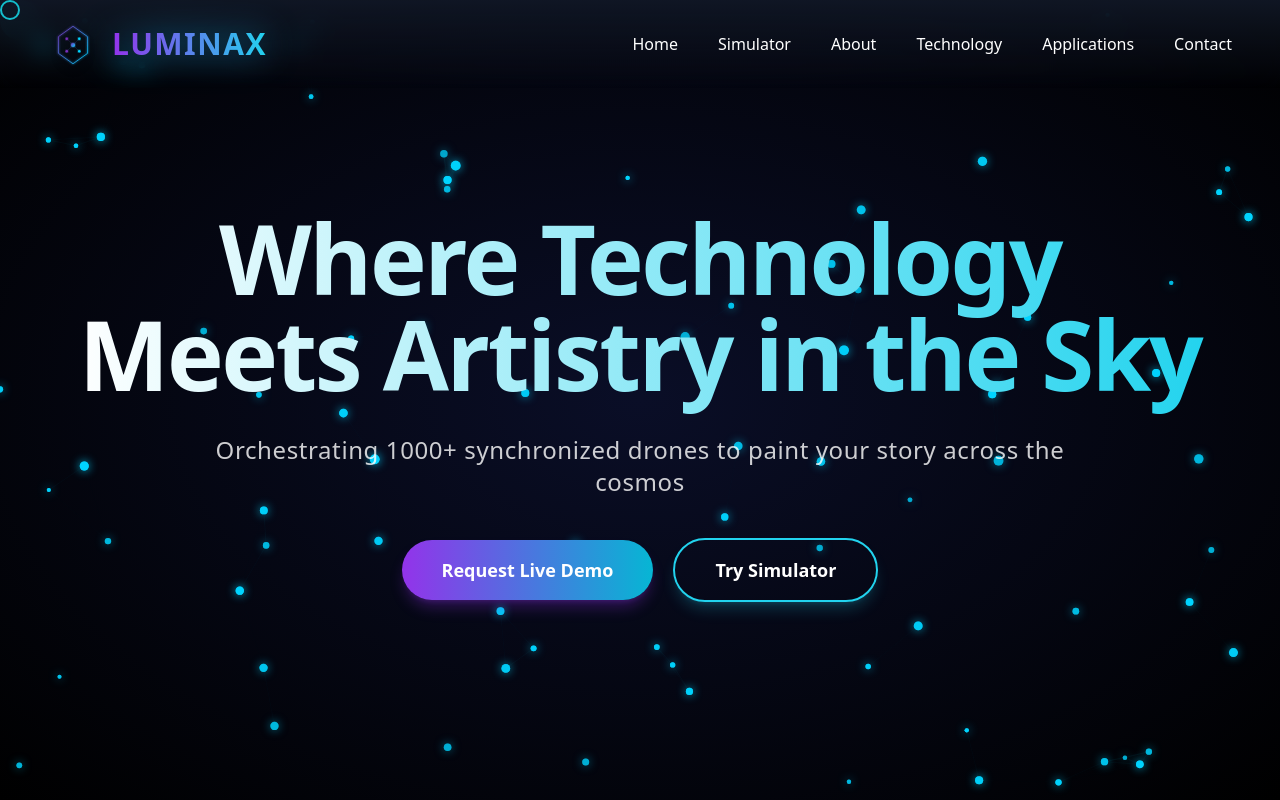
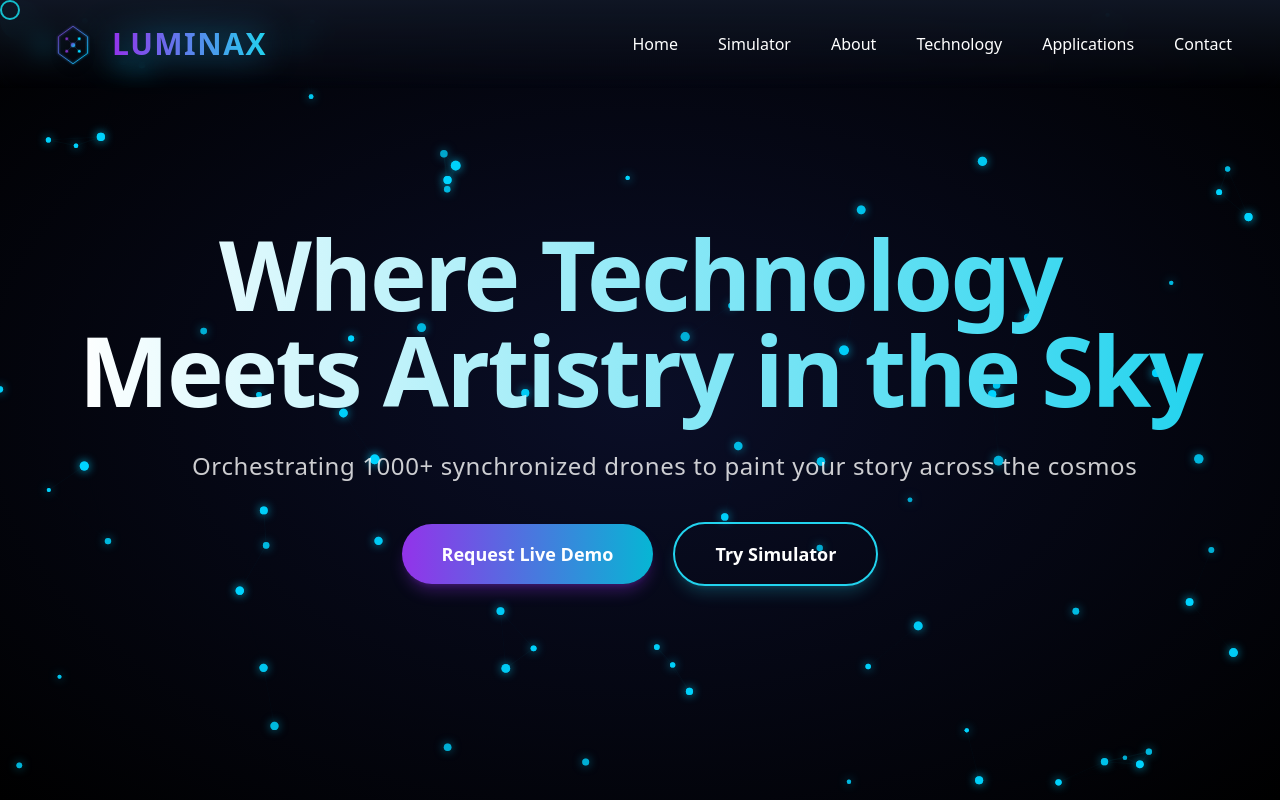
Before and after one commit to sebastianAtAeonx/luminaxv1, a React (Vite) app: page / in a window 1280 px wide. Shown: the top 800 px of the page. Built offline with nearby package versions, Linux system fonts and the light colour scheme.

Commit message:
Minor fixes

```diff
--- a/src/data.js
+++ b/src/data.js
@@ -1,3 +1,20 @@
+// Constants
+export const NAVIGATION_ITEMS = [
+  "Home",
+  "Simulator",
+  "About",
+  "Technology",
+  "Applications",
+  "Contact",
+];
+
+export const SOCIAL_LINKS = [
+  { icon: "📷", href: "#", label: "Instagram" },
+  { icon: "🎬", href: "#", label: "YouTube" },
+  { icon: "🦅", href: "#", label: "Twitter" },
+  { icon: "💼", href: "#", label: "LinkedIn" },
+];
+
 export const techCards = [
   {
     icon: "🧠",
--- a/src/index.jsx
+++ b/src/index.jsx
@@ -5,26 +5,15 @@ import React, {
   useCallback,
   useMemo,
 } from "react";
-import { applications, contactCards, techCards } from "./data";
+import {
+  applications,
+  contactCards,
+  NAVIGATION_ITEMS,
+  SOCIAL_LINKS,
+  techCards,
+} from "./data";
 import ParticlesCanvas from "./ParticlesCanvas.jsx";
 import { SwarmSimulator } from "./Simulator.jsx";
-
-// Constants
-const NAVIGATION_ITEMS = [
-  "Home",
-  "Simulator",
-  "About",
-  "Technology",
-  "Applications",
-  "Contact",
-];
-
-const SOCIAL_LINKS = [
-  { icon: "📷", href: "#", label: "Instagram" },
-  { icon: "🎬", href: "#", label: "YouTube" },
-  { icon: "🦅", href: "#", label: "Twitter" },
-  { icon: "💼", href: "#", label: "LinkedIn" },
-];
 
 // Custom Hooks
 const useIntersectionObserver = (options = {}) => {
@@ -555,13 +544,13 @@ const Index = () => {
         }}
       >
         <ParticlesCanvas />
-        <div className="text-center z-20 relative max-w-6xl mx-auto">
+        <div className="text-center z-20 relative max-w-7xl mx-auto">
           <h1 className="text-3xl px-2 py-3 sm:text-4xl md:text-6xl lg:text-8xl font-black mb-5 bg-gradient-to-r from-white to-cyan-400 bg-clip-text text-transparent leading-tight tracking-tight">
             Where Technology
             <br />
             Meets Artistry in the Sky
           </h1>
-          <p className="text-lg sm:text-xl md:text-2xl text-white/80 mb-10 font-light tracking-wide max-w-4xl mx-auto">
+          <p className="text-lg sm:text-xl md:text-2xl text-white/80 mb-10 font-medium tracking-wide max-w-4xl mx-auto md:whitespace-nowrap">
             Orchestrating 1000+ synchronized drones to paint your story across
             the cosmos
           </p>
```
